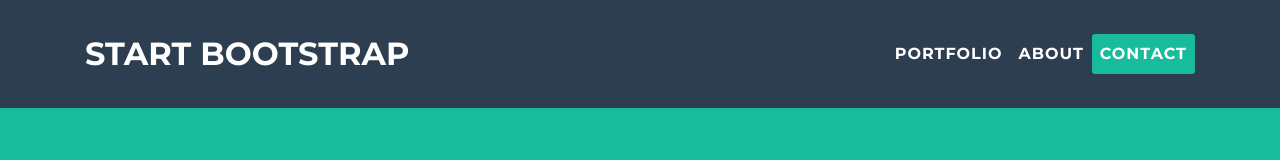
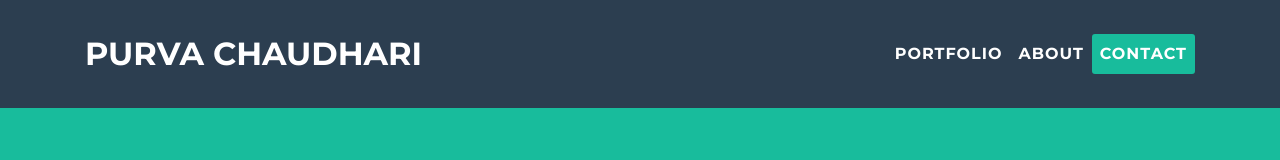
Before and after one commit to harshalbisen/portfolio_domain, a website with bundled scripts: page index.html in a window 1280 px wide. Shown: the top 160 px of the page. Built offline with nearby package versions, Linux system fonts and the light colour scheme.

Commit message:
merging_branch

```diff
--- a/index.html
+++ b/index.html
@@ -28,7 +28,7 @@
     <!-- Navigation -->
     <nav class="navbar navbar-expand-lg navbar-light fixed-top" id="mainNav">
       <div class="container">
-        <a class="navbar-brand js-scroll-trigger" href="#page-top">Start Bootstrap</a>
+        <a class="navbar-brand js-scroll-trigger" href="#page-top">Purva Chaudhari</a>
         <button class="navbar-toggler navbar-toggler-right" type="button" data-toggle="collapse" data-target="#navbarResponsive" aria-controls="navbarResponsive" aria-expanded="false" aria-label="Toggle navigation">
           Menu
           <i class="fa fa-bars"></i>
```
